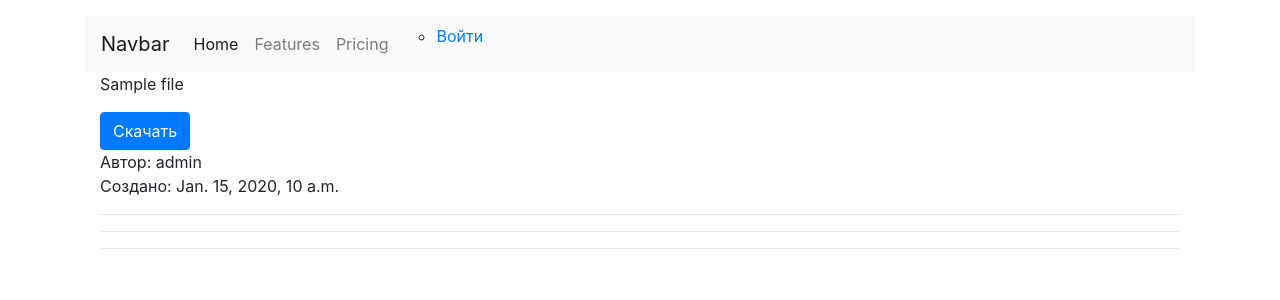
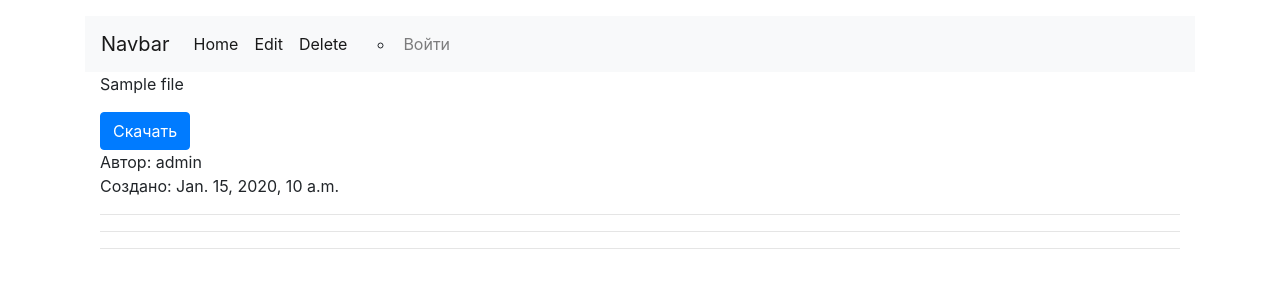
Before and after one commit to aydarbekov/exam10, a Django app: page /file/1/ in a window 1280 px wide. Shown: the top 300 px of the page. Run offline with Django 3.2, Linux system fonts and the light colour scheme; data comes from the database, SQL or seed files in the repository; tables that the repository leaves empty hold one stand-in row (values such as "Sample post"); parts of the project's set-up code (start-up, migrations or seed data) failed here and were passed over; some libraries are stand-ins or nearby versions.

Commit message:
доделал второе задание, в юзер детейл вью добавил его файлы с паагинацией

```diff
--- a/source/accounts/urls.py
+++ b/source/accounts/urls.py
@@ -1,6 +1,6 @@
 from django.urls import path
 from django.contrib.auth.views import LoginView, LogoutView
-from accounts.views import SignUp
+from accounts.views import SignUp, UserDetailView
 
 app_name = 'accounts'
 
--- a/source/webapp/models.py
+++ b/source/webapp/models.py
@@ -5,7 +5,7 @@ class File(models.Model):
     name = models.TextField(max_length=2000, verbose_name='Подпись')
     file = models.FileField(upload_to='files', verbose_name='Файл')
     creation_date = models.DateTimeField(auto_now_add=True, verbose_name='Дата загрузки')
-    author = models.ForeignKey('auth.User', related_name='ads', on_delete=models.SET_NULL, null=True, blank=True,  verbose_name='автор')
+    author = models.ForeignKey('auth.User', related_name='file', on_delete=models.SET_NULL, null=True, blank=True,  verbose_name='автор')
 
     def __str__(self):
         return self.name
--- a/source/webapp/static/css/style.css
+++ b/source/webapp/static/css/style.css
@@ -0,0 +1,12 @@
+.comment-list {
+    margin-top: 10px;
+    margin-bottom: 10px;
+    margin-left: 10px;
+}
+
+.comment {
+    border: solid 1px #cccccc;
+    border-radius: 5px;
+    padding: 10px;
+    margin-top: 10px;
+}
--- a/source/webapp/templates/base.html
+++ b/source/webapp/templates/base.html
@@ -23,19 +23,13 @@
                 <a class="nav-link" href="#">Home <span class="sr-only">(current)</span></a>
               </li>
                 {% block menu %}{% endblock %}
-              <li class="nav-item">
-                <a class="nav-link" href="#">Features</a>
-              </li>
-              <li class="nav-item">
-                <a class="nav-link" href="#">Pricing</a>
-              </li>
-                <li class="menu-right">
+                <li class="nav-item menu-right">
                     <ul>
                         {% if request.user.is_authenticated %}
-                            <li>Привет, {{ request.user }}!</li>
-                            <li><a href="{% url 'accounts:logout'  %}">Выйти</a></li>
+                            <li class="nav-item">Привет, {{ request.user }}!</li>
+                            <li class="nav-item"><a class="nav-link" href="{% url 'accounts:logout'  %}">Выйти</a></li>
                         {% else %}
-                            <li><a href="{% url 'accounts:login'  %}">Войти</a></li>
+                            <li class="nav-item"><a class="nav-link" href="{% url 'accounts:login'  %}">Войти</a></li>
                         {% endif %}
                     </ul>
                 </li>
--- a/source/webapp/templates/file_detail.html
+++ b/source/webapp/templates/file_detail.html
@@ -6,8 +6,8 @@
 {#        <li><a href="{% url 'webapp:photo_delete' photo.pk %}">Delete</a></li>#}
 {#    {% endif %}#}
 {#    {% if request.user.is_authenticated and request.user.team_user.project == task.project.pk%}#}
-{#        <li><a href="{% url 'webapp:task_update' task.pk %}">Edit</a></li>#}
-{#        <li><a href="{% url 'webapp:task_delete' task.pk %}">Delete</a></li>#}
+        <li class="nav-item active"><a class="nav-link" href="{% url 'webapp:file_update' file.pk %}">Edit</a></li>
+        <li class="nav-item active"><a class="nav-link" href="{% url 'webapp:file_delete' file.pk %}">Delete</a></li>
 {#    {% endif %}#}
 {% endblock %}
 {% block content %}
--- a/source/webapp/templates/index.html
+++ b/source/webapp/templates/index.html
@@ -52,7 +52,7 @@
 {#        <img src="{{ file.file.url }}" alt="ad_pic" class="card-img-top rounded mx-auto d-block">#}
 {#                          <h5 class="card-title">Card title</h5>#}
         <a href="{% url 'webapp:file_detail' file.pk %}">{{ file.name }}</a>
-        <div>Автор: {% if file.author %}{{ file.author }}{% else %}Аноним{% endif %}</div>
+        <div>Автор: {% if file.author %}<a href="{% url 'accounts:user_detail' file.author.pk %}">{{ file.author }}</a>{% else %}Аноним{% endif %}</div>
         <div>Создано: {{ file.creation_date }}</div>
         <a href="{{ file.file.url }}" class="btn btn-primary">Скачать</a>
 
--- a/source/webapp/urls.py
+++ b/source/webapp/urls.py
@@ -1,7 +1,7 @@
 from django.urls import path
 
 from webapp.views import IndexView
-from webapp.views.files_views import FileDetailView, FileCreateView
+from webapp.views.files_views import FileDetailView, FileCreateView, FileUpdateView, FileDeleteView
 
 app_name = 'webapp'
 
@@ -9,6 +9,8 @@ urlpatterns = [
     path('', IndexView.as_view(), name='index'),
     path('file/<int:pk>/', FileDetailView.as_view(), name='file_detail'),
     path('file/create/', FileCreateView.as_view(), name='file_create'),
+    path('file/<int:pk>/update/', FileUpdateView.as_view(), name='file_update'),
+    path('file/<int:pk>/delete/', FileDeleteView.as_view(), name='file_delete'),
 
     # path('committee/create/', CommitteeCreateView.as_view(), name='committee_create'),
     # path('university/', UniversityIndexView.as_view(), name='university'),
--- a/source/webapp/views/files_views.py
+++ b/source/webapp/views/files_views.py
@@ -1,7 +1,8 @@
 from django.db.models import Q
-from django.urls import reverse
+from django.shortcuts import get_object_or_404
+from django.urls import reverse, reverse_lazy
 from django.utils.http import urlencode
-from django.views.generic import TemplateView, ListView, DetailView, CreateView
+from django.views.generic import TemplateView, ListView, DetailView, CreateView, UpdateView, DeleteView
 
 from webapp.forms import SimpleSearchForm
 from webapp.models import File
@@ -69,3 +70,32 @@ class FileCreateView(CreateView):
 
     def get_success_url(self):
         return reverse('webapp:index')
+
+
+class FileUpdateView(UpdateView):
+    model = File
+    template_name = 'file_update.html'
+    # form_class = TaskForm
+    context_object_name = 'obj'
+    fields = ['name', 'file']
+
+    def get_success_url(self):
+        return reverse('webapp:file_detail', kwargs={'pk': self.object.pk})
+
+
+class FileDeleteView(DeleteView):
+    template_name = 'file_delete.html'
+    model = File
+    context_object_name = 'obj'
+    success_url = reverse_lazy('webapp:index')
+
+    # def test_func(self):
+    #     project = self.get_project()
+    #     print(self.request.user)
+    #     users = User.objects.filter(team_user__projects=project)
+    #     if self.request.user in users:
+    #         return True
+    #     return False
+
+    # def get_project(self):
+    #     return get_object_or_404(File, pk=self.kwargs.get('pk'))
```
Also changed, not shown: source/accounts/templates/user_detail.html (+32 -0 lines), source/accounts/views.py (+18 -0 lines), source/webapp/templates/file_delete.html (added, +13 -0 lines), source/webapp/templates/file_update.html (added, +12 -0 lines).
